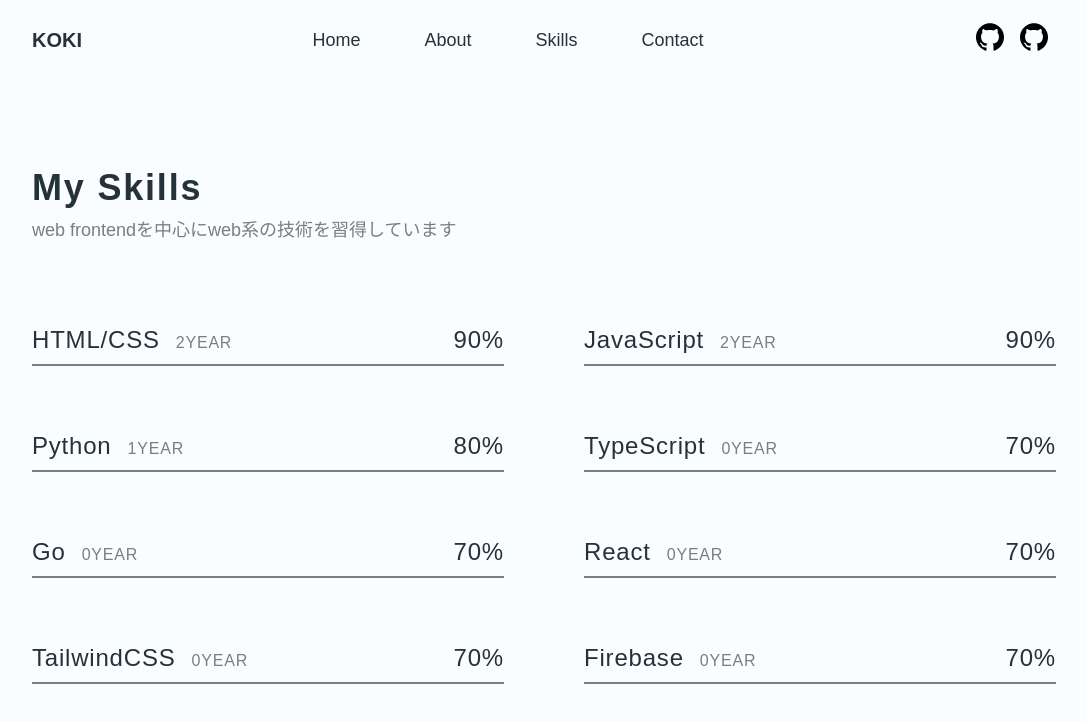
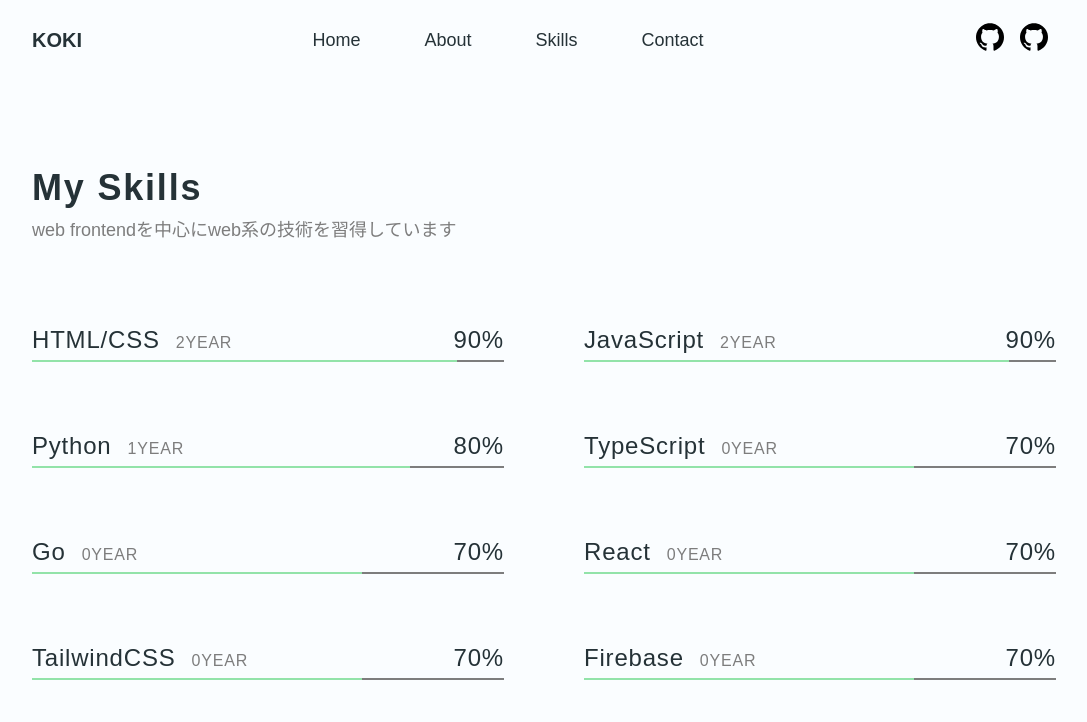
Before and after one commit to koko2824/portfolio, a Next.js app: page /skills in a window 1280 px wide. Shown: the top 722 px of the page, without its empty margins (96-1183 px from the left). Built offline with nearby package versions, Linux system fonts and the light colour scheme; a web font is replaced by a local one.

Commit message:
fix: skills percent bar

```diff
--- a/pages/skills.tsx
+++ b/pages/skills.tsx
@@ -36,7 +36,11 @@ const Skills = () => {
                 </p>
                 <p className="text-2xl ml-auto">{item.percent}%</p>
               </div>
-              <div className="border-b-2 border-gray"></div>
+              <div className="">
+                <div className="relative -top-1 left-0 h-px bg-gray">
+                  <div className={`relative top-0 left-0 h-px w-${item.percent / 10}/10 bg-primary-main`}></div>
+                </div>
+              </div>
             </div>
           ))}
         </div>
--- a/tailwind.config.js
+++ b/tailwind.config.js
@@ -19,6 +19,7 @@ module.exports = {
         '10/10': '100%',
       },
       colors: {
+        // TODO gray-light実装
         white: '#fafdff',
         gray: '#7d7d7d',
         black: '#253237',
```
